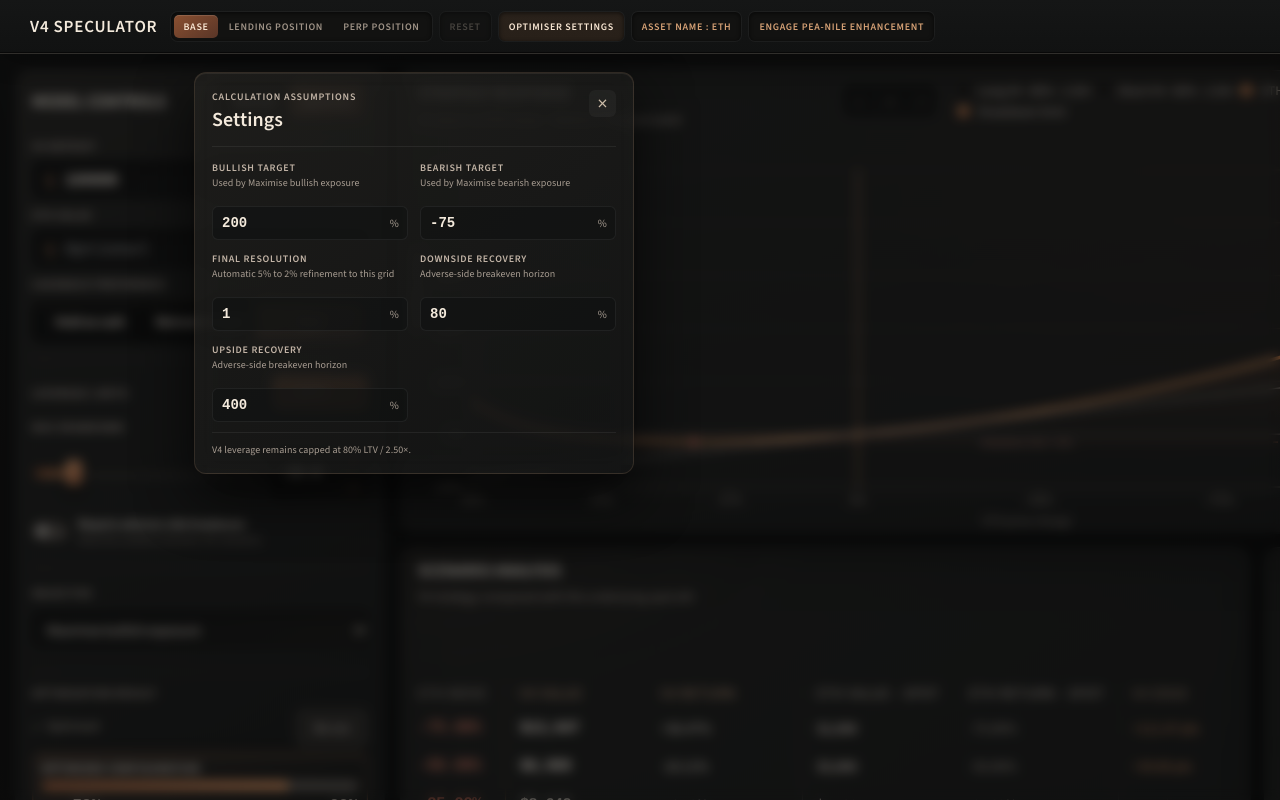
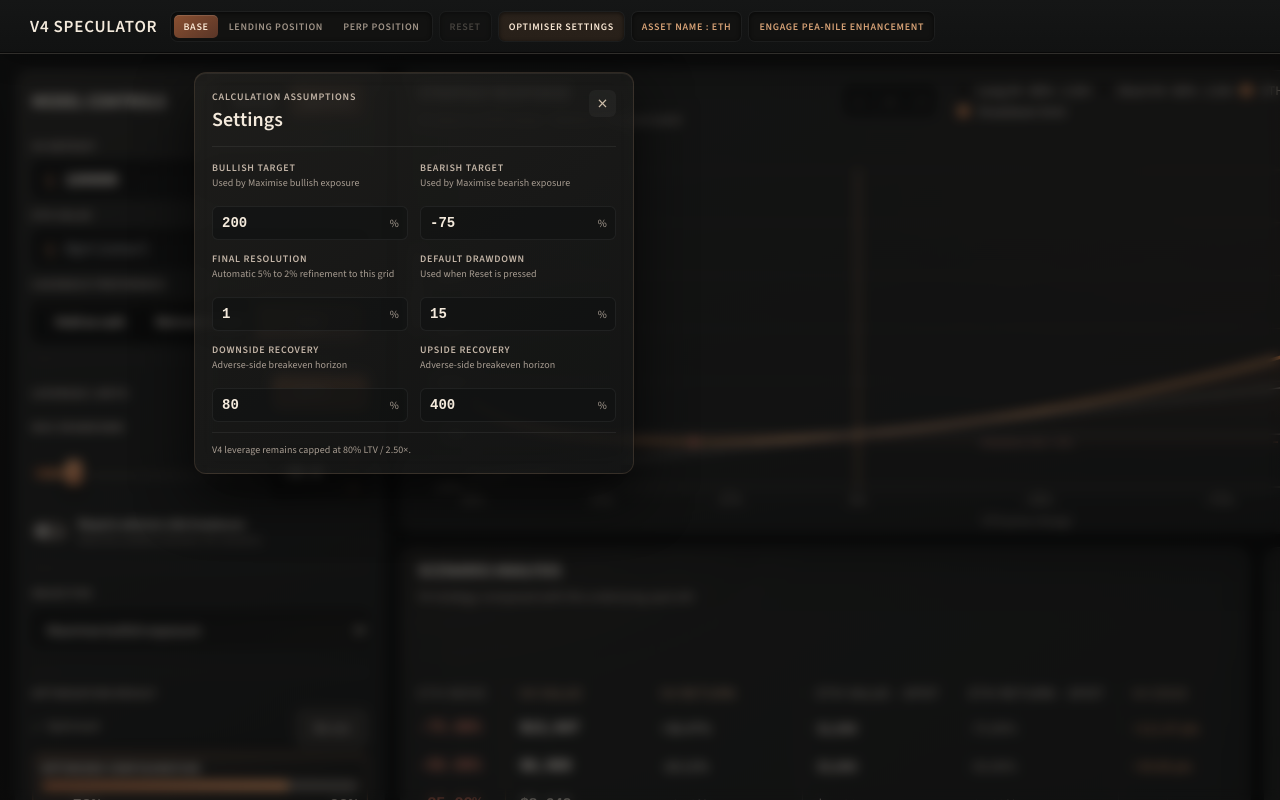
Before and after one commit to Scuttl-E/v4-speculator-calculator, a React (Vite) app: page / in a window 1280 px wide. Both pictures are taken after a click on the button "OPTIMISER SETTINGS". Shown: the top 800 px of the page. Built offline with nearby package versions, Linux system fonts and the light colour scheme.

Commit message:
Add configurable default drawdown reset value

```diff
--- a/src/App.tsx
+++ b/src/App.tsx
@@ -248,10 +248,11 @@ const DEFAULT_PERP: PerpPositionInput = {
 const DEFAULT_ASSET_NAME = "ETH";
 const SCUTTLE_LINK = "https://x.com/chainsandtrains";
 const CURRENT_INPUT_DEFAULTS_VERSION = 2;
+const DEFAULT_MAX_DRAWDOWN = 15;
 const DEFAULT_MAX_DRAWDOWN_BY_MODE: Record<ComparisonMode, number> = {
-  base: 15,
-  lending: 15,
-  perp: 15,
+  base: DEFAULT_MAX_DRAWDOWN,
+  lending: DEFAULT_MAX_DRAWDOWN,
+  perp: DEFAULT_MAX_DRAWDOWN,
 };
 type ChartSeriesVisibility = {
   long: boolean;
@@ -736,6 +737,7 @@ export default function App() {
     [cashbackPreference, setCashbackPreference] =
       useState<OptimiserCashbackMode>("optimise"),
     [requireBreakeven, setRequireBreakeven] = useState(false),
+    [defaultMaxDrawdown, setDefaultMaxDrawdown] = useState(DEFAULT_MAX_DRAWDOWN),
     [maxDrawdownByMode, setMaxDrawdownByMode] = useState<Record<ComparisonMode, number>>(() => ({
       ...DEFAULT_MAX_DRAWDOWN_BY_MODE,
     })),
@@ -878,6 +880,7 @@ export default function App() {
       if (isNumber(saved.upsideBreakevenMagnitude)) setUpsideBreakevenMagnitude(saved.upsideBreakevenMagnitude);
       if (saved.cashbackPreference === "cash" || saved.cashbackPreference === "spot" || saved.cashbackPreference === "optimise") setCashbackPreference(saved.cashbackPreference);
       if (typeof saved.requireBreakeven === "boolean") setRequireBreakeven(saved.requireBreakeven);
+      if (isNumber(saved.defaultMaxDrawdown)) setDefaultMaxDrawdown(Math.min(100, Math.max(0, saved.defaultMaxDrawdown)));
       if (isMaxDrawdownByMode(saved.maxDrawdownByMode)) setMaxDrawdownByMode(saved.maxDrawdownByMode);
       if (isNumber(saved.longLtvLimit)) setLongLtvLimit(Math.min(MAX_V4_LTV * 100, Math.max(50, saved.longLtvLimit)));
       if (isNumber(saved.shortLtvLimit)) setShortLtvLimit(Math.min(MAX_V4_LTV * 100, Math.max(50, saved.shortLtvLimit)));
@@ -927,7 +930,7 @@ export default function App() {
         inputDefaultsVersion: CURRENT_INPUT_DEFAULTS_VERSION,
         comparisonMode, mode, manualConfig, optimiserDeposit, objective,
         spotParityMagnitude, debtParityMagnitude, perpParityMagnitude, downsideBreakevenMagnitude,
-        upsideBreakevenMagnitude, cashbackPreference, requireBreakeven, maxDrawdownByMode, longLtvLimit, shortLtvLimit, bullishTarget, bearishTarget, searchStep,
+        upsideBreakevenMagnitude, cashbackPreference, requireBreakeven, defaultMaxDrawdown, maxDrawdownByMode, longLtvLimit, shortLtvLimit, bullishTarget, bearishTarget, searchStep,
         minMove, maxMove, chartSeriesVisibility, showDebt, showPerp,
         showLiquidationLine, showDrawdownLine, baseAssetValue, assetPrice, assetAmount,
         usdDebt, liquidationLtv, perpState, assetName,
@@ -936,7 +939,7 @@ export default function App() {
     return () => window.clearTimeout(timer);
   }, [
     assetAmount, assetName, assetPrice, baseAssetValue, cashbackPreference, comparisonMode, debtParityMagnitude,
-    bearishTarget, bullishTarget, downsideBreakevenMagnitude, liquidationLtv, longLtvLimit, manualConfig, maxDrawdownByMode, maxMove,
+    bearishTarget, bullishTarget, defaultMaxDrawdown, downsideBreakevenMagnitude, liquidationLtv, longLtvLimit, manualConfig, maxDrawdownByMode, maxMove,
     minMove, mode, objective, optimiserDeposit, perpParityMagnitude, perpState, persistenceLoaded,
     requireBreakeven, searchStep, shortLtvLimit, chartSeriesVisibility, showDebt, showDrawdownLine, showLiquidationLine,
     showPerp, spotParityMagnitude, upsideBreakevenMagnitude, usdDebt,
@@ -1115,7 +1118,7 @@ export default function App() {
         perpState.margin === DEFAULT_PERP.margin &&
         perpState.liquidationPrice === DEFAULT_PERP.liquidationPrice &&
         perpState.side === DEFAULT_PERP.side) &&
-    maxDD === DEFAULT_MAX_DRAWDOWN_BY_MODE[comparisonMode] &&
+    maxDD === defaultMaxDrawdown &&
     (mode !== "manual" || manualPositionIsDefault);
   const resetActiveComparison = () => {
     optimiserWorkerRef.current?.terminate();
@@ -1124,7 +1127,7 @@ export default function App() {
     setDisplayedResult(null);
     setRunState({ kind: "idle" });
     setOptimisedConfig({ ...INITIAL_CONFIG });
-    setMaxDD(DEFAULT_MAX_DRAWDOWN_BY_MODE[comparisonMode]);
+    setMaxDD(defaultMaxDrawdown);
     if (mode === "manual") {
       setManualConfig((current) => ({
         ...current,
@@ -1152,7 +1155,7 @@ export default function App() {
     inputDefaultsVersion: CURRENT_INPUT_DEFAULTS_VERSION,
     comparisonMode, mode, manualConfig, optimiserDeposit, objective,
     spotParityMagnitude, debtParityMagnitude, perpParityMagnitude, downsideBreakevenMagnitude,
-    upsideBreakevenMagnitude, cashbackPreference, requireBreakeven, maxDrawdownByMode, longLtvLimit, shortLtvLimit, bullishTarget, bearishTarget, searchStep,
+    upsideBreakevenMagnitude, cashbackPreference, requireBreakeven, defaultMaxDrawdown, maxDrawdownByMode, longLtvLimit, shortLtvLimit, bullishTarget, bearishTarget, searchStep,
     minMove, maxMove, chartSeriesVisibility, showDebt, showPerp,
     showLiquidationLine, showDrawdownLine, baseAssetValue, assetPrice, assetAmount,
     usdDebt, liquidationLtv, perpState, assetName,
@@ -1567,6 +1570,12 @@ export default function App() {
                 <span>FINAL RESOLUTION</span>
                 <small>Automatic 5% to 2% refinement to this grid</small>
                 <NumericInput className="settings-number" value={searchStep} min={0.25} max={5} step="0.25" onValueChange={(value) => setSearchStep(Math.min(5, Math.max(0.25, value)))} />
+                <em>%</em>
+              </label>
+              <label>
+                <span>DEFAULT DRAWDOWN</span>
+                <small>Used when Reset is pressed</small>
+                <NumericInput className="settings-number" value={defaultMaxDrawdown} min={0} max={100} step="0.1" onValueChange={(value) => setDefaultMaxDrawdown(Math.min(100, Math.max(0, value)))} />
                 <em>%</em>
               </label>
               <label>
```
